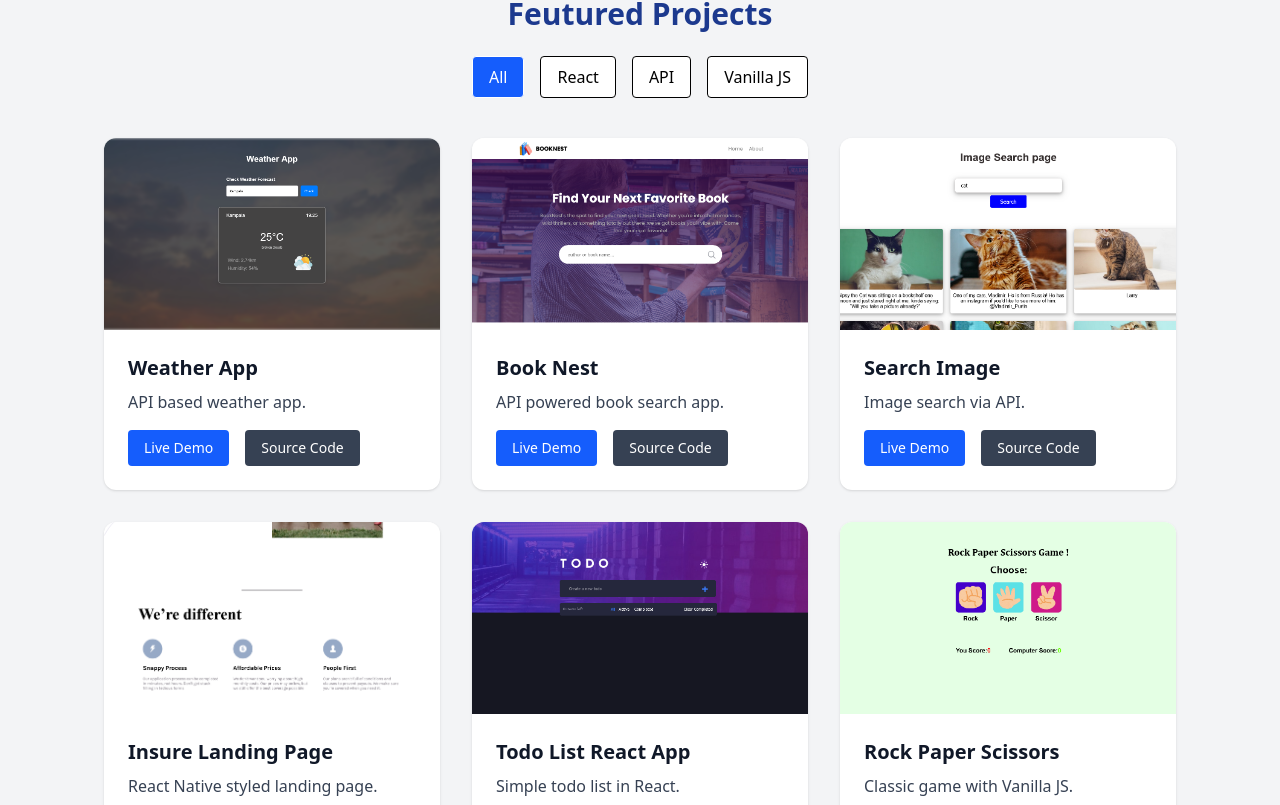
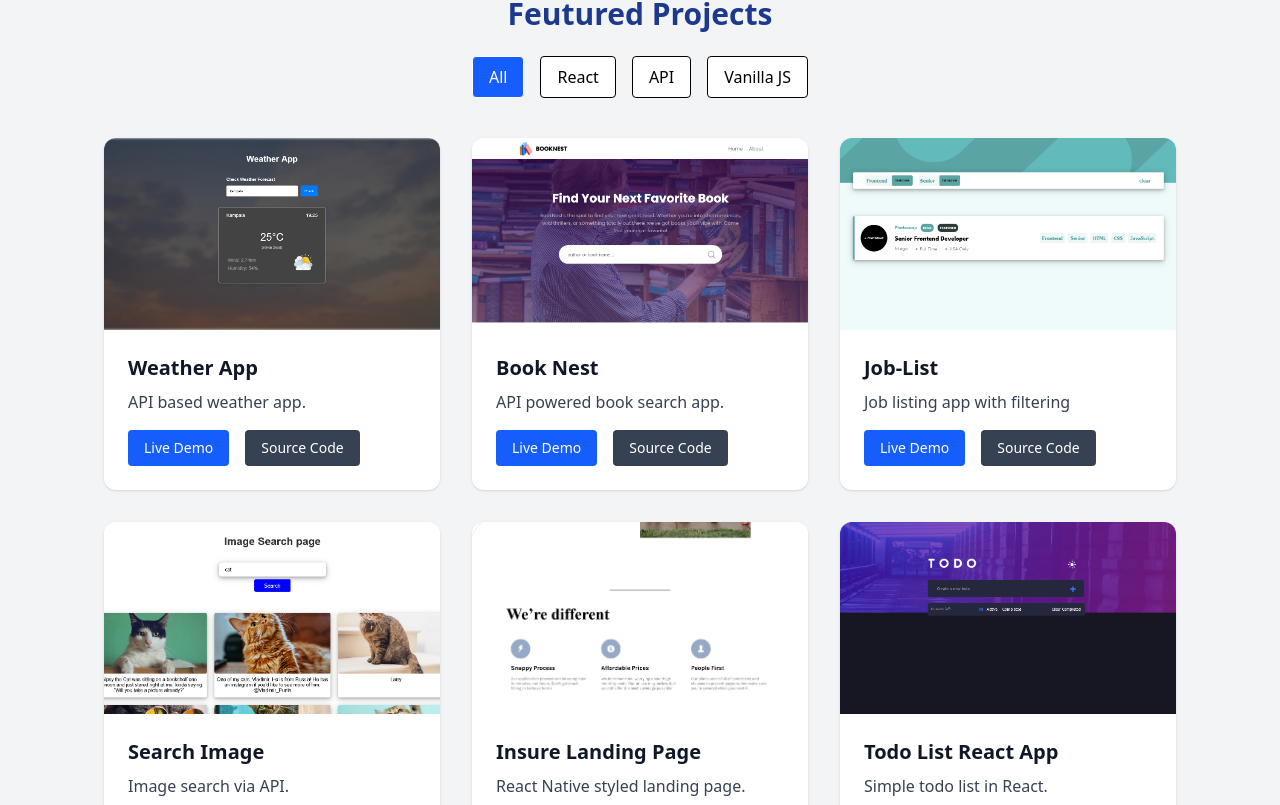
Before and after one commit to 0paziz/javaScript-projects, a Next.js app: page / in a window 1280 px wide. Shown: the part 795-1600 px from the top of the page. Built offline with nearby package versions, Linux system fonts and the light colour scheme.

Commit message:
updated commit

```diff
--- a/src/app/components/Psection.jsx
+++ b/src/app/components/Psection.jsx
@@ -22,6 +22,16 @@ export default function Home() {
       githubLink: 'https://github.com/0paziz/book-nest',
       category: 'API',
     },
+
+    {
+      title: 'Job-List',
+      description: 'Job listing app with filtering',
+      image: './images/Job-Listings.png',
+      liveLink: 'https://0paziz.github.io/job-filter/',
+      githubLink: 'https://github.com/0paziz/job-filter',
+      category: 'React',
+    },
+
     {
       title: 'Search Image',
       description: 'Image search via API.',
```
Also changed, not shown: public/images/Job-Listings.png (added).
